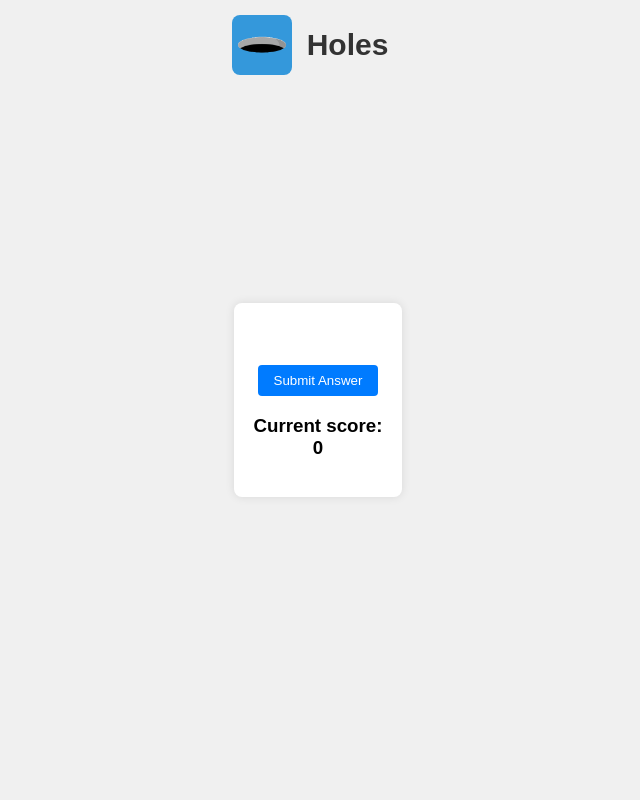
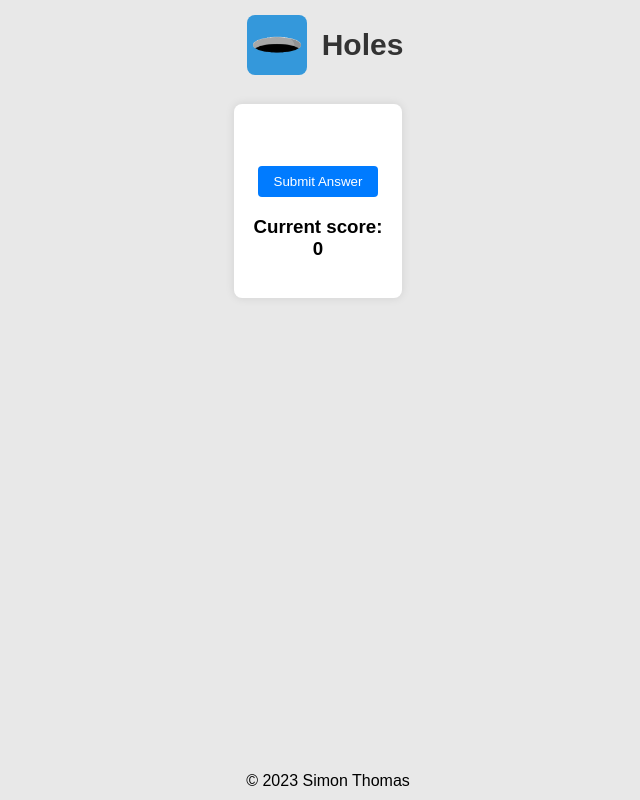
Before and after one commit to s-omas/holes, a plain HTML site: page index.html in a window 1280 px wide. Shown: the whole page, without its empty margins (322-962 px from the left). Drawn offline with Linux system fonts and the light colour scheme; no server answers.

Commit message:
visual update

```diff
--- a/index.html
+++ b/index.html
@@ -19,10 +19,12 @@
 
 </head>
 <body>
-    <a href="https://s-omas.github.io/holes/" class="logo-container">
+    <a href="https://s-omas.github.io/holes/" style="width: 100%;background-color: #e8e8e8;" class="logo-container">
         <div class="book-icon"><img id="logoim" src="hole_img.png"></div>
         <span class="logo-text">Holes<span class="gap"></span></span>
     </a>
+    <div style="display: flex; justify-content: center; top: 13vh; position: relative; z-index: 888;">
+
         <div class="container flex">
             <div id="results-container"></div>
             <div id="trivia-container">
@@ -36,6 +38,13 @@
             </div>
 
         </div>
+    </div>
+    <footer>
+        © 2023 Simon Thomas
+    </footer>
+
     <script src="source.js"></script>
 </body>
 </html>
+
+</html>
--- a/style.css
+++ b/style.css
@@ -1,8 +1,8 @@
 body {
     font-family: 'Arial', sans-serif;
-    background-color: #f0f0f0;
+    background-color: #e8e8e8;
     margin: 0;
-    display: flex;
+    display: block;
     align-items: center;
     justify-content: center;
     height: 100vh;
@@ -25,6 +25,7 @@ body {
     border-radius: 8px;
     box-shadow: 0 0 10px rgba(0, 0, 0, 0.1);
     text-align: center;
+    max-width: 90vh;
 }
 
 #trivia-container {
@@ -124,3 +125,12 @@ input {
 #logoim{
     width: 60px;
 }
+
+footer {
+    background-color: #e8e8e8; /* Light gray color */
+    padding: 10px;
+    text-align: center;
+    width: 100%;
+    position: fixed;
+    bottom: 0;
+}
```
Lines whose indentation alone changed are shown as unchanged.
